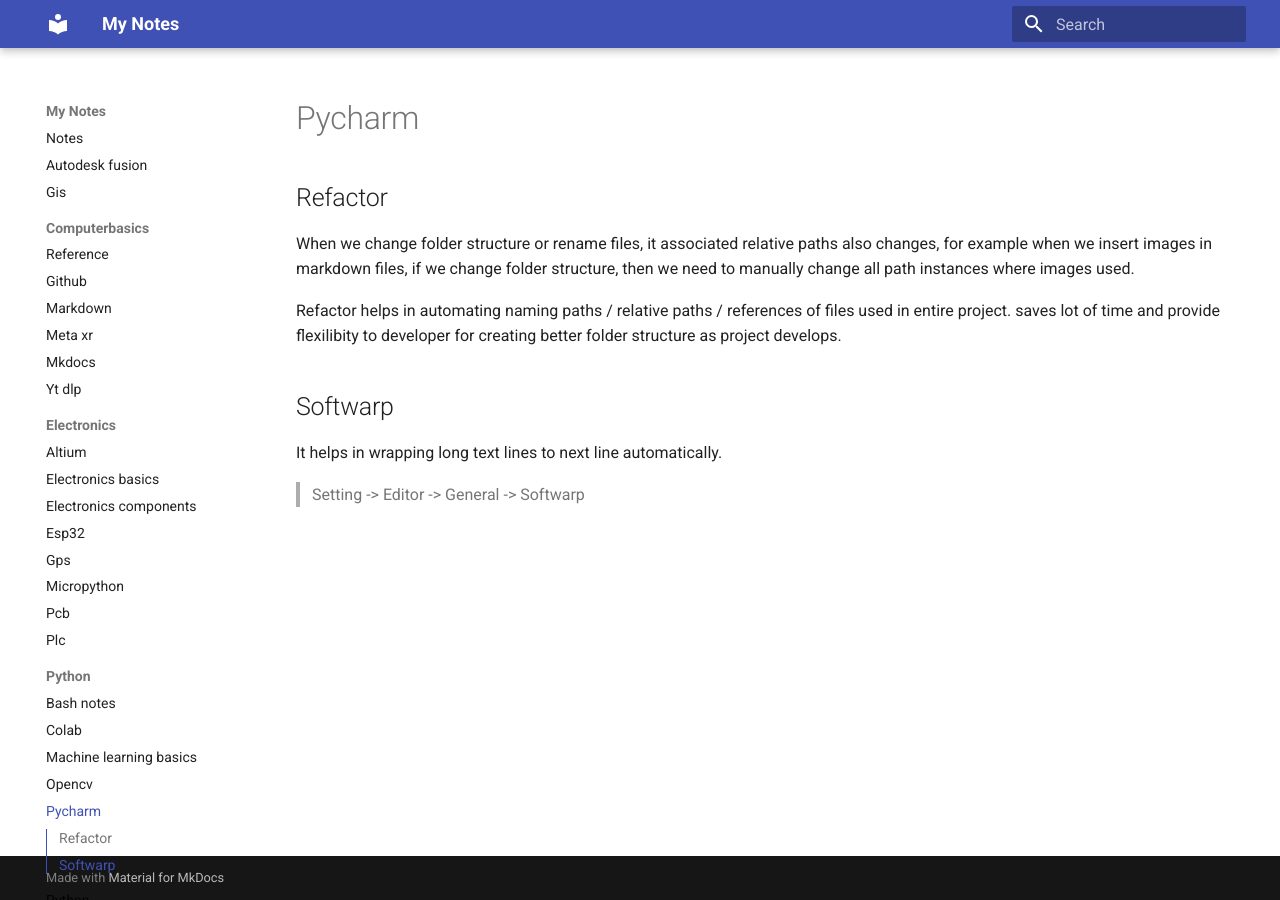
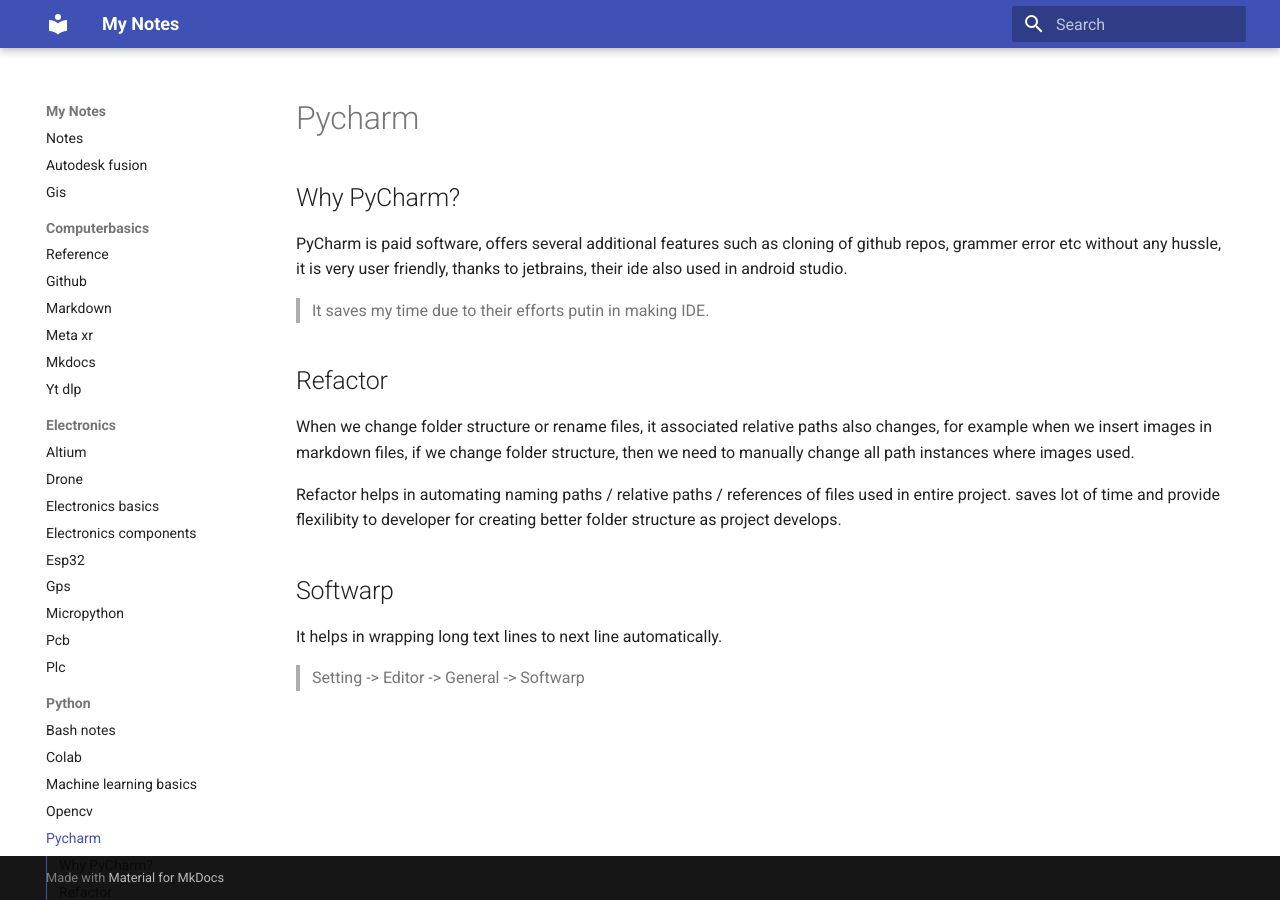
Before and after one commit to fedcba499/notes, an MkDocs documentation site: the page built from docs/python/pycharm.md, in a window 1280 px wide. Built offline with MkDocs 1.6.1 and Material for MkDocs 9.7.7, drawn with Linux system fonts in a browser that asks for light colours.

Commit message:
added drone

```diff
--- a/docs/python/pycharm.md
+++ b/docs/python/pycharm.md
@@ -1,3 +1,7 @@
+## Why PyCharm?
+PyCharm is paid software, offers several additional features such as cloning of github repos, grammer error etc without any hussle, it is very user friendly, thanks to jetbrains, their ide also used in android studio.
+> It saves my time due to their efforts putin in making IDE.
+
 ## Refactor
 When we change folder structure or rename files, it associated relative paths also changes, for example when we insert images in markdown files, if we change folder structure, then we need to manually change all path instances where images used.
 
```
Also changed, not shown: docs/electronics/drone.md (added, +16 -0 lines), docs/gis.md (+4 -0 lines).
